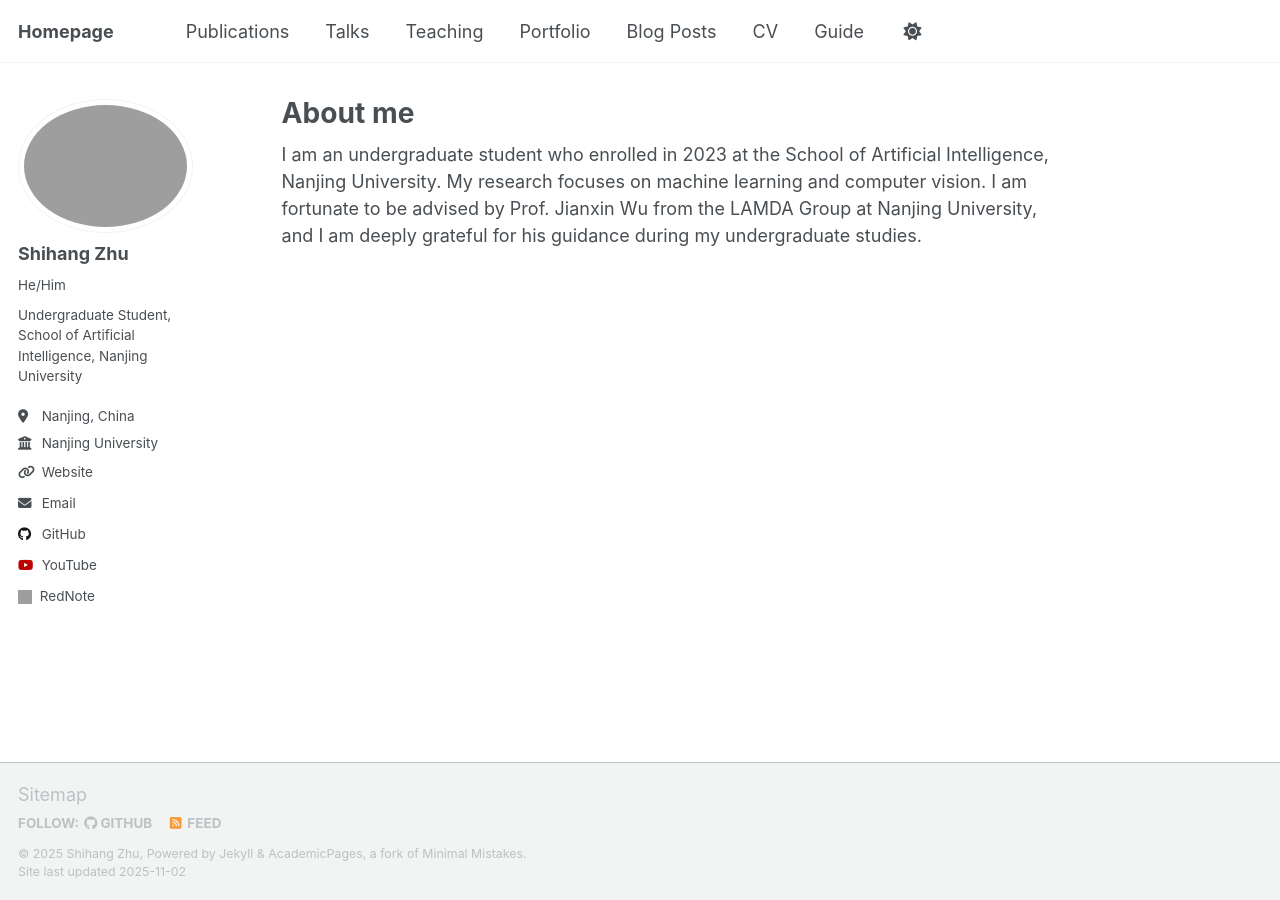
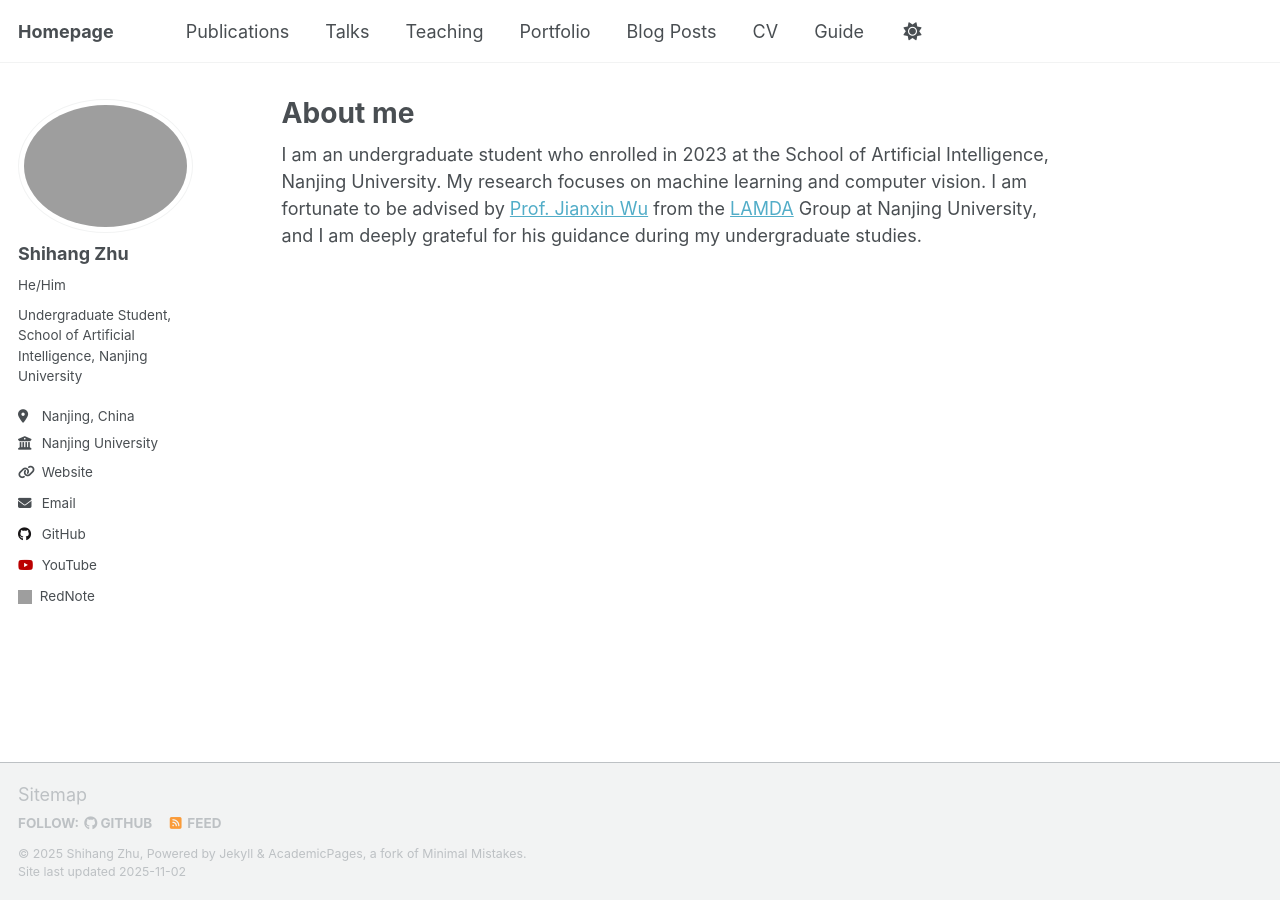
Before and after one commit to edzee3000/edzee3000.github.io, a Jekyll site: the page built from _pages/about.md, in a window 1280 px wide. Built offline with Jekyll 4.4.1, drawn with Linux system fonts in a browser that asks for light colours; a script that is not in the unit is left out; part of the change alters nothing that is shown; grey boxes are pictures that could not be loaded.

```diff
--- a/_pages/about.md
+++ b/_pages/about.md
@@ -7,4 +7,4 @@ redirect_from:
   - /about.html
 ---
 
-I am an undergraduate student who enrolled in 2023 at the School of Artificial Intelligence, Nanjing University. My research focuses on machine learning and computer vision. I am fortunate to be advised by Prof. Jianxin Wu from the LAMDA Group at Nanjing University, and I am deeply grateful for his guidance during my undergraduate studies.
+I am an undergraduate student who enrolled in 2023 at the School of Artificial Intelligence, Nanjing University. My research focuses on machine learning and computer vision. I am fortunate to be advised by [Prof. Jianxin Wu](https://cs.nju.edu.cn/wujx/) from the [LAMDA](https://www.lamda.nju.edu.cn/CH.MainPage.ashx) Group at Nanjing University, and I am deeply grateful for his guidance during my undergraduate studies.
```
